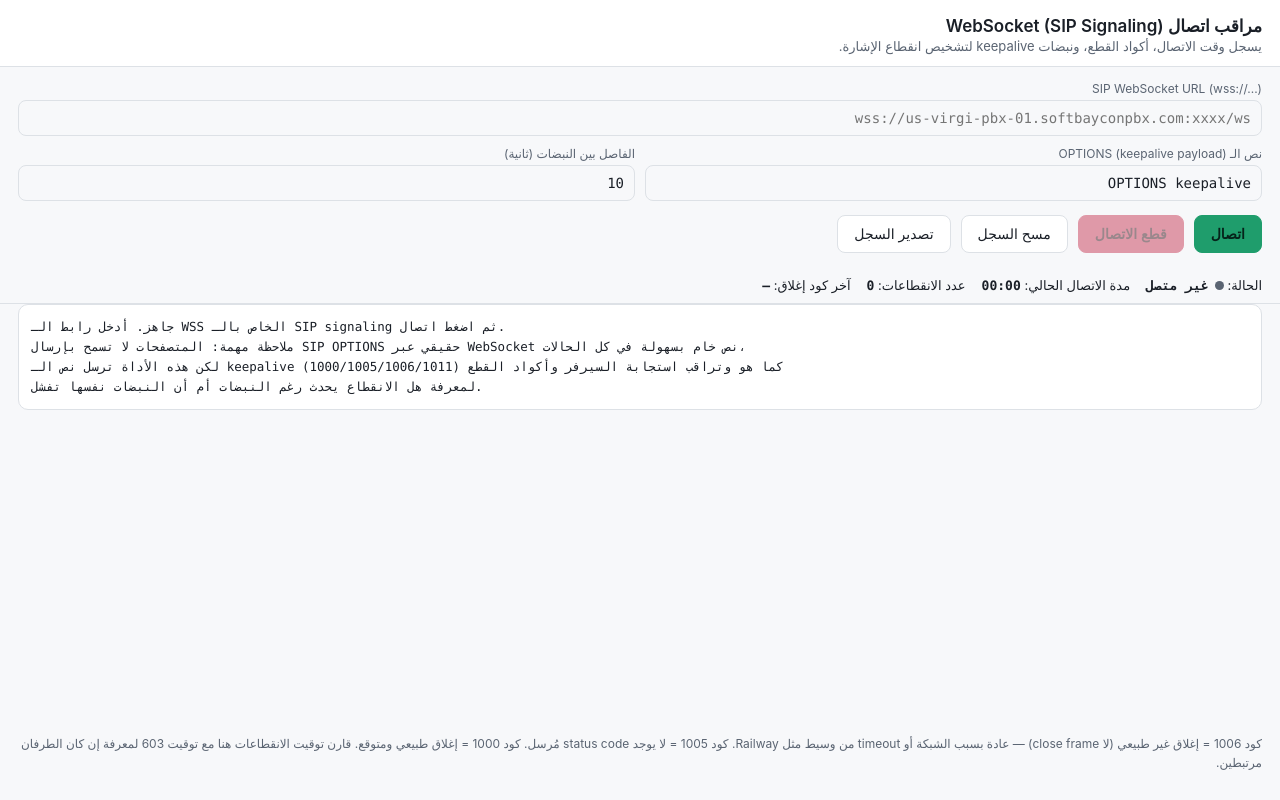
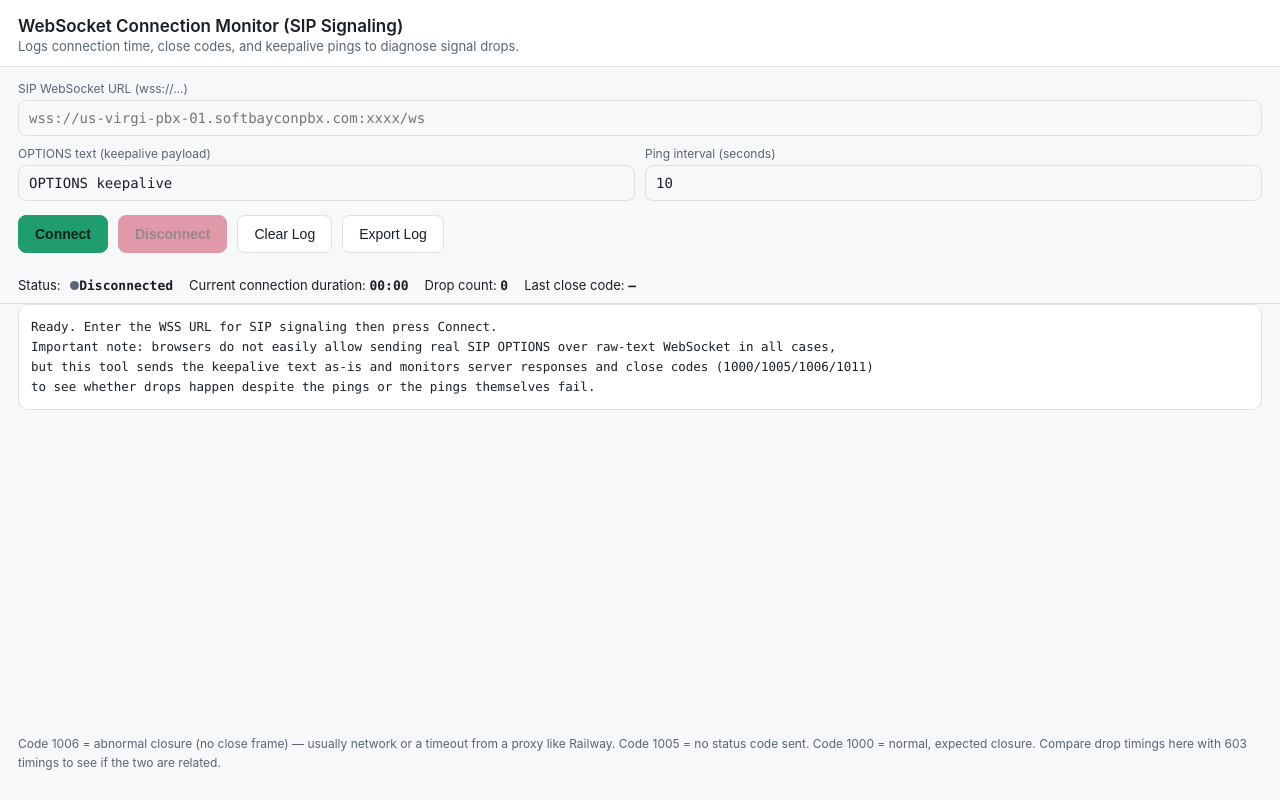
Before and after one commit to abdalrahmanismail340-droid/Esimeasy, a Flask app: page /ws-monitor in a window 1280 px wide. Run offline with Flask 3, Linux system fonts and the light colour scheme; the visitor is signed in with stand-in values (Sample User, id 1).

Commit message:
ui: all pages fully in English

```diff
--- a/templates/ws_monitor.html
+++ b/templates/ws_monitor.html
@@ -1,9 +1,9 @@
 <!DOCTYPE html>
-<html lang="ar" dir="rtl">
+<html lang="en" dir="ltr">
 <head>
 <meta charset="UTF-8">
 <meta name="viewport" content="width=device-width, initial-scale=1, viewport-fit=cover">
-<title>مراقب اتصال WebSocket/SIP</title>
+<title>WebSocket/SIP Connection Monitor</title>
 <style>
   :root{
     --bg:#0e1117; --surface:#161b22; --border:#2a3038; --text:#e6e9ef;
@@ -74,8 +74,8 @@
 </head>
 <body>
 <header>
-  <h1>مراقب اتصال WebSocket (SIP Signaling)</h1>
-  <p class="sub">يسجل وقت الاتصال، أكواد القطع، ونبضات keepalive لتشخيص انقطاع الإشارة.</p>
+  <h1>WebSocket Connection Monitor (SIP Signaling)</h1>
+  <p class="sub">Logs connection time, close codes, and keepalive pings to diagnose signal drops.</p>
 </header>
 
 <div class="panel">
@@ -85,40 +85,40 @@
   </div>
   <div class="row">
     <div>
-      <label>نص الـ OPTIONS (keepalive payload)</label>
-      <input type="text" id="pingPayload" value="OPTIONS keepalive" placeholder="سيتم إرساله كنص خام">
+      <label>OPTIONS text (keepalive payload)</label>
+      <input type="text" id="pingPayload" value="OPTIONS keepalive" placeholder="Will be sent as raw text">
     </div>
     <div>
-      <label>الفاصل بين النبضات (ثانية)</label>
+      <label>Ping interval (seconds)</label>
       <input type="number" id="pingInterval" value="10" min="1">
     </div>
   </div>
   <div class="controls">
-    <button class="primary" id="btnConnect">اتصال</button>
-    <button class="danger" id="btnDisconnect" disabled>قطع الاتصال</button>
-    <button id="btnClear">مسح السجل</button>
-    <button id="btnExport">تصدير السجل</button>
+    <button class="primary" id="btnConnect">Connect</button>
+    <button class="danger" id="btnDisconnect" disabled>Disconnect</button>
+    <button id="btnClear">Clear Log</button>
+    <button id="btnExport">Export Log</button>
   </div>
 </div>
 
 <div class="status-bar">
-  <span>الحالة: <span class="dot" id="statusDot"></span><b id="statusText">غير متصل</b></span>
-  <span>مدة الاتصال الحالي: <b id="uptime">00:00</b></span>
-  <span>عدد الانقطاعات: <b id="dropCount">0</b></span>
-  <span>آخر كود إغلاق: <b id="lastClose">—</b></span>
+  <span>Status: <span class="dot" id="statusDot"></span><b id="statusText">Disconnected</b></span>
+  <span>Current connection duration: <b id="uptime">00:00</b></span>
+  <span>Drop count: <b id="dropCount">0</b></span>
+  <span>Last close code: <b id="lastClose">—</b></span>
 </div>
 
 <main>
-  <div class="log" id="log">جاهز. أدخل رابط الـ WSS الخاص بالـ SIP signaling ثم اضغط اتصال.
-ملاحظة مهمة: المتصفحات لا تسمح بإرسال SIP OPTIONS حقيقي عبر WebSocket نص خام بسهولة في كل الحالات،
-لكن هذه الأداة ترسل نص الـ keepalive كما هو وتراقب استجابة السيرفر وأكواد القطع (1000/1005/1006/1011)
-لمعرفة هل الانقطاع يحدث رغم النبضات أم أن النبضات نفسها تفشل.</div>
+  <div class="log" id="log">Ready. Enter the WSS URL for SIP signaling then press Connect.
+Important note: browsers do not easily allow sending real SIP OPTIONS over raw-text WebSocket in all cases,
+but this tool sends the keepalive text as-is and monitors server responses and close codes (1000/1005/1006/1011)
+to see whether drops happen despite the pings or the pings themselves fail.</div>
 </main>
 
 <p class="footer-note">
-  كود 1006 = إغلاق غير طبيعي (لا close frame) — عادة بسبب الشبكة أو timeout من وسيط مثل Railway.
-  كود 1005 = لا يوجد status code مُرسل. كود 1000 = إغلاق طبيعي ومتوقع.
-  قارن توقيت الانقطاعات هنا مع توقيت 603 لمعرفة إن كان الطرفان مرتبطين.
+  Code 1006 = abnormal closure (no close frame) — usually network or a timeout from a proxy like Railway.
+  Code 1005 = no status code sent. Code 1000 = normal, expected closure.
+  Compare drop timings here with 603 timings to see if the two are related.
 </p>
 
 <script>
@@ -171,14 +171,14 @@ function stopUptime(){
 
 function connect(){
   const url = el('wsUrl').value.trim();
-  if(!url){ logLine('الرجاء إدخال رابط WSS صحيح.', 'l-err'); return; }
+  if(!url){ logLine('Please enter a valid WSS URL.', 'l-err'); return; }
   try{
-    setStatus('connecting','جاري الاتصال...');
-    logLine(`محاولة اتصال بـ ${url}`, 'l-info');
+    setStatus('connecting','Connecting...');
+    logLine(`Connecting to ${url}`, 'l-info');
     ws = new WebSocket(url);
   }catch(e){
-    logLine('فشل إنشاء WebSocket: ' + e.message, 'l-err');
-    setStatus('closed','خطأ');
+    logLine('WebSocket creation failed: ' + e.message, 'l-err');
+    setStatus('closed','Error');
     return;
   }
 
@@ -186,36 +186,36 @@ function connect(){
   el('btnDisconnect').disabled = false;
 
   ws.onopen = () => {
-    logLine('✅ الاتصال مفتوح (onopen)', 'l-open');
-    setStatus('open','متصل');
+    logLine('✅ Connection open (onopen)', 'l-open');
+    setStatus('open','Connected');
     startUptime();
     const interval = Math.max(1, Number(el('pingInterval').value || 10)) * 1000;
     pingTimer = setInterval(()=>{
       const payload = el('pingPayload').value || 'ping';
       try{
         ws.send(payload);
-        logLine(`→ أُرسل keepalive: "${payload}"`, 'l-ping');
+        logLine(`→ keepalive sent: "${payload}"`, 'l-ping');
       }catch(e){
-        logLine('فشل إرسال keepalive: ' + e.message, 'l-err');
+        logLine('keepalive send failed: ' + e.message, 'l-err');
       }
     }, interval);
   };
 
   ws.onmessage = (evt) => {
     const data = typeof evt.data === 'string' ? evt.data : '[binary frame]';
-    logLine('← استقبال: ' + data.slice(0,200), 'l-info');
+    logLine('← received: ' + data.slice(0,200), 'l-info');
   };
 
   ws.onerror = () => {
-    logLine('⚠ حدث خطأ في الـ WebSocket (onerror)', 'l-err');
+    logLine('⚠ WebSocket error (onerror)', 'l-err');
   };
 
   ws.onclose = (evt) => {
     dropCount++;
     el('dropCount').textContent = dropCount;
-    el('lastClose').textContent = `${evt.code} / ${evt.reason || 'بدون سبب'} / clean=${evt.wasClean}`;
-    logLine(`❌ الاتصال انقطع. code=${evt.code} reason="${evt.reason}" wasClean=${evt.wasClean} — المدة قبل الانقطاع: ${fmtUptime(Date.now()-connectStart)}`, 'l-close');
-    setStatus('closed','منقطع');
+    el('lastClose').textContent = `${evt.code} / ${evt.reason || 'no reason'} / clean=${evt.wasClean}`;
+    logLine(`❌ Connection dropped. code=${evt.code} reason="${evt.reason}" wasClean=${evt.wasClean} — duration before drop: ${fmtUptime(Date.now()-connectStart)}`, 'l-close');
+    setStatus('closed','Dropped');
     stopUptime();
     clearInterval(pingTimer);
     el('btnConnect').disabled = false;
```
Also changed, not shown: templates/dashboard.html (+8 -8 lines), templates/login.html (+6 -6 lines), templates/rates.html (+12 -12 lines).
